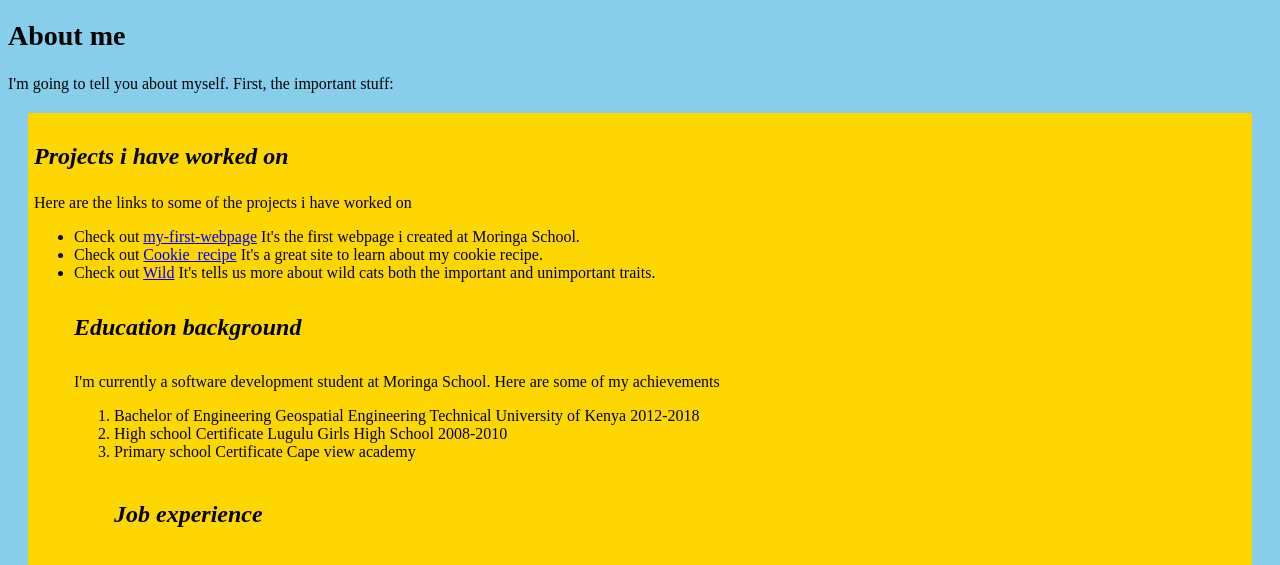
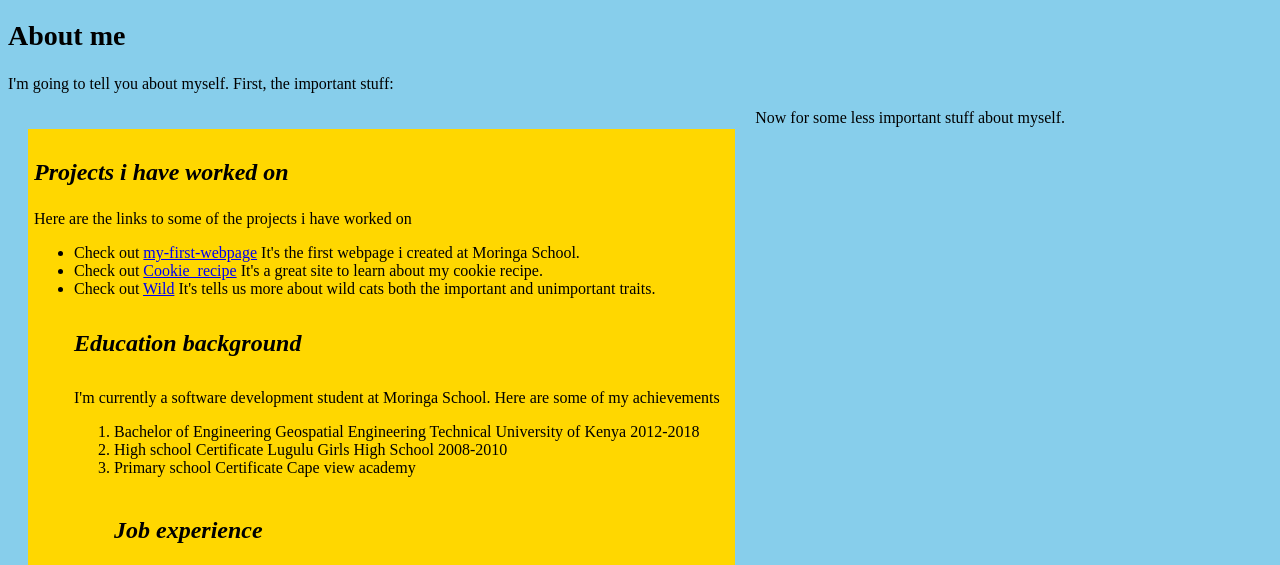
Before and after one commit to Kernael92/Self, a plain HTML site: page index.html in a window 1280 px wide. Shown: the part 335-900 px from the top of the page. Drawn offline with Linux system fonts and the light colour scheme.

Commit message:
update the changed percentage width of the important part of the body of the html file

```diff
--- a/Css/styles.css
+++ b/Css/styles.css
@@ -34,7 +34,8 @@ h6 {
 }
 .important {
    background-color: gold;
-   width: 40%
+   width: 55%;
+   float: left;
    border: 2px;
    padding: 6px;
    margin: 20px;
```
